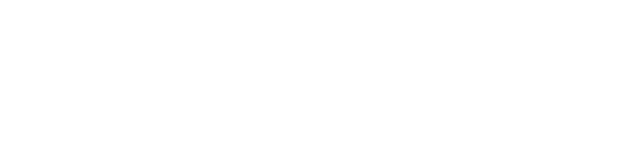
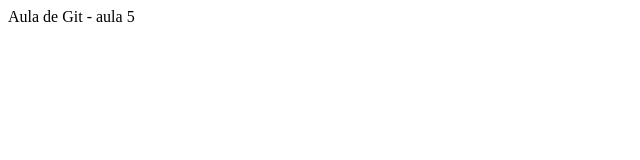
Before and after one commit to amorimt/aula-cinco-git, a plain HTML site: page index.html in a window 1280 px wide. Shown: the whole page, without its empty margins (0-640 px from the left). Drawn offline with Linux system fonts and the light colour scheme.

Commit message:
Alteracao no indez html

```diff
--- a/index.html
+++ b/index.html
@@ -7,6 +7,6 @@
     <title>Aula de Git</title>
 </head>
 <body>
-
+    <hi> Aula de Git - aula 5</hi>
 </body>
 </html>
```
